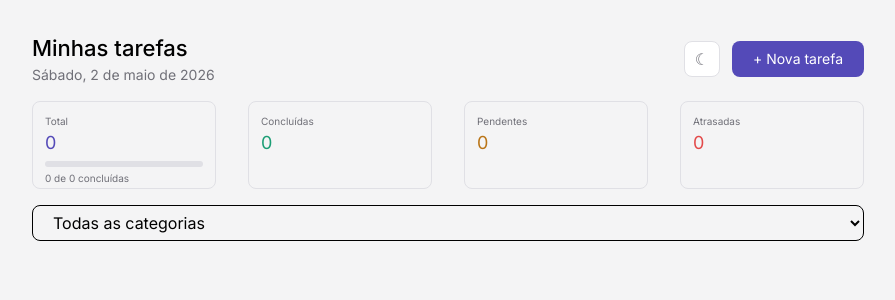
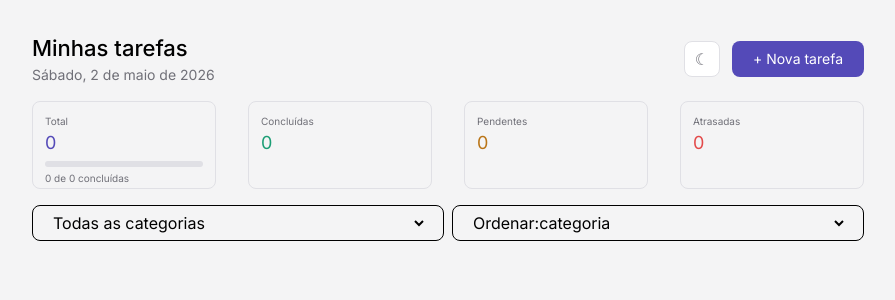
Before and after one commit to Vivian-Queiroz/To-Do, a React (Vite) app: page / in a window 1280 px wide. Shown: the top 300 px of the page, without its empty margins (192-1087 px from the left). Built offline with nearby package versions, Linux system fonts and the light colour scheme.

Commit message:
feat: add sorting by priority, date and category

```diff
--- a/src/App.jsx
+++ b/src/App.jsx
@@ -14,7 +14,7 @@ function App() {
   });
 
   const [showForm, setShowForm] = useState(false)
-  const { tasks, addTask, deleteTask, stats, toggleTaskDone, filteredTasks, activeCategory, setActiveCategory  } = useTasks()
+  const { tasks, addTask, deleteTask, stats, toggleTaskDone, filteredTasks, activeCategory, setActiveCategory, sort, setSort  } = useTasks()
 
 
   function handleSave(taskData) {
@@ -39,9 +39,10 @@ function App() {
 
         {showForm && <TaskForm onCancel={() => setShowForm(false)} onSave={handleSave}/>} {/* Exibe o formulário de tarefa quando showForm for true */}
 
-        <Toolbar activeCategory={activeCategory} setActiveCategory={setActiveCategory} />
+        <Toolbar activeCategory={activeCategory} setActiveCategory={setActiveCategory} sort={sort} setSort={setSort} />
 
         <TaskList tasks={filteredTasks} onDelete={deleteTask} onToggleDone={toggleTaskDone}/>
+
 
 
     </div>
--- a/src/components/Header/Header.jsx
+++ b/src/components/Header/Header.jsx
@@ -16,7 +16,7 @@ export function Header({ darkMode, setDarkMode, novaTarefa }) {
 
       <div className="flex gap-3">
         <button className="bg-white dark:bg-gray-800 dark:text-white border-solid text-base text-gray border-gray-light border rounded-lg cursor-pointer w-9 h-9 flex items-center justify-center" onClick={setDarkMode}>☾</button>
-        <button className="bg-primary dark:bg-gray-800 text-white text-sm border-solid border-primary rounded-lg cursor-pointer w-33 h-9 " onClick={novaTarefa}>+ Nova tarefa</button>
+        <button className="bg-primary text-white text-sm border-solid border-primary rounded-lg cursor-pointer w-33 h-9 " onClick={novaTarefa}>+ Nova tarefa</button>
       </div>
     </header>
   )
--- a/src/components/TaskForm/TaskForm.jsx
+++ b/src/components/TaskForm/TaskForm.jsx
@@ -45,8 +45,8 @@ export function TaskForm({onCancel, onSave}) {
       </div>
 
       <div className='flex gap-2 justify-end'>
-        <button type="button" onClick={onCancel} className='border rounded-lg h-9 px-4 text-sm'>Cancelar</button>
-        <button type="submit" className='border rounded-lg h-9 px-4 bg-primary text-white text-sm'>Salvar tarefa</button>
+        <button type="button" onClick={onCancel} className='border rounded-lg h-9 px-4 text-sm cursor-pointer'>Cancelar</button>
+        <button type="submit" className='border-none rounded-lg h-9 px-4 bg-primary text-white text-sm cursor-pointer'>Salvar tarefa</button>
       </div>
     </form>
   )
--- a/src/components/Toolbar/Toolbar.jsx
+++ b/src/components/Toolbar/Toolbar.jsx
@@ -1,11 +1,11 @@
 
 
-export function Toolbar({activeCategory, setActiveCategory}){
+export function Toolbar({activeCategory, setActiveCategory, sort, setSort}){
 
   return(
-    <select value={activeCategory} onChange={(e) => setActiveCategory(e.target.value)}
-    className="border rounded-lg h-9 px-4"
-    >
+    <div className="border-none flex gap-2">
+      <div className="border rounded-lg h-9 px-4 flex flex-1 p-1">
+        <select value={activeCategory} onChange={(e) => setActiveCategory(e.target.value)} className='flex-1 outline-none'>
           <option value="">Todas as categorias</option>
           <option value="Pessoal">Pessoal</option>
           <option value="Trabalho">Trabalho</option>
@@ -13,5 +13,21 @@ export function Toolbar({activeCategory, setActiveCategory}){
           <option value="Saúde">Saúde</option>
           <option value="Outros">Outros</option>
         </select>
+      </div>
+
+      <div className="border rounded-lg h-9 px-4 flex flex-1 p-1">
+        <select value={sort} onChange={(e) => setSort(e.target.value)} className=' flex-1 outline-none'>
+          <option value="priority">Ordenar:prioridade</option>
+          <option value="date">Ordenar:data</option>
+          <option value="category">Ordenar:categoria</option>
+        </select>
+      </div>
+
+
+    </div>
+
+
+
+
   )
 }
--- a/src/hooks/useTasks.js
+++ b/src/hooks/useTasks.js
@@ -15,6 +15,10 @@ export function useTasks() {
   // Categoria usada para filtrar as tarefas. Vazio = mostra todas.
   const [activeCategory, setActiveCategory] = useState('')
 
+  //
+  const [sort, setSort] = useState('category')
+
+  const PRIORITY_ORDER = { Alta: 0, Média: 1, Baixa: 2 }
 
   // ─── Ações ──────────────────────────────────────────────────────────────────
 
@@ -42,6 +46,7 @@ export function useTasks() {
   }
 
 
+
   // ─── Dados calculados ───────────────────────────────────────────────────────
 
   const stats = {
@@ -62,6 +67,16 @@ export function useTasks() {
   const filteredTasks = tasks.filter(task => {
     if (!activeCategory) return true // se não tem filtro ativo, mostra tudo
     return task.category === activeCategory // senão, só mostra se bater
+  }).sort((a, b) => {
+    if(sort === 'category'){
+      return a.category.localeCompare(b.category)
+    }
+    if(sort === 'priority'){
+      return PRIORITY_ORDER[a.priority] - PRIORITY_ORDER[b.priority]
+    }
+    if(sort === 'date'){
+      return new Date(a.date) - new Date(b.date)
+    }
   })
 
 
@@ -84,5 +99,7 @@ export function useTasks() {
     filteredTasks,
     activeCategory,
     setActiveCategory,
+    sort,
+    setSort
   }
 }
```
Lines whose indentation alone changed are shown as unchanged.
